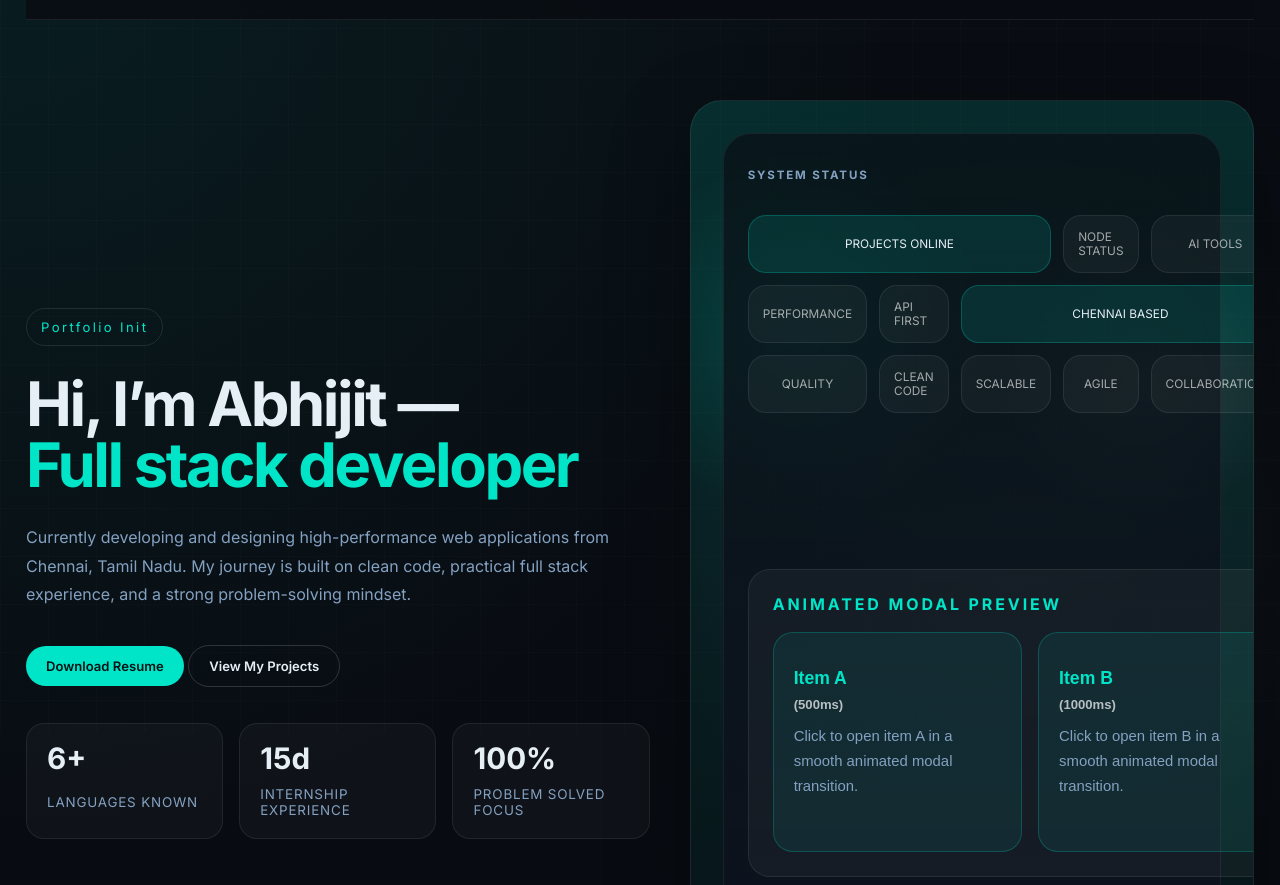
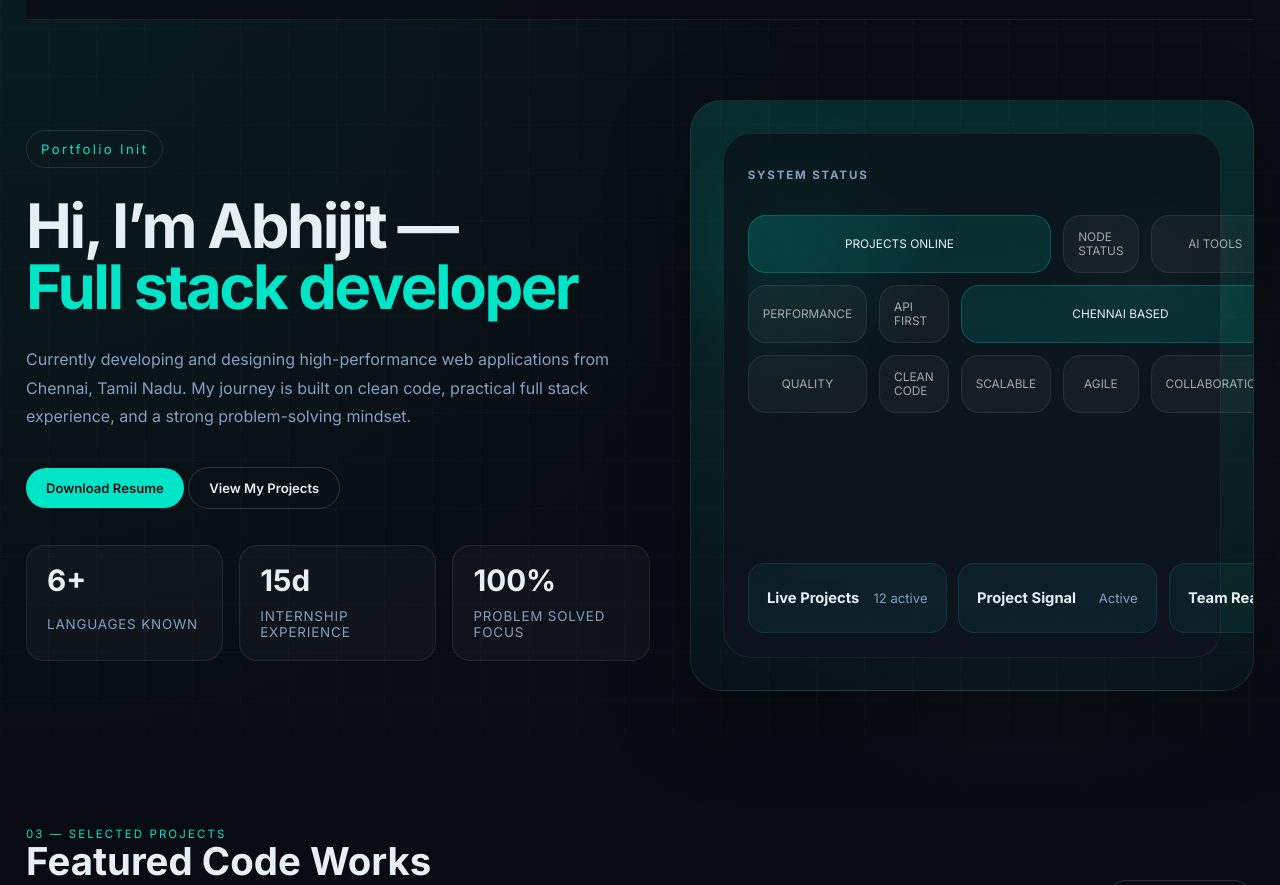
Before and after one commit to vabhijit516-bot/code-neptune, a website: page src/home.html in a window 1280 px wide. Shown: the part 67-952 px from the top of the page. Drawn offline with nearby package versions, Linux system fonts and the light colour scheme.

Commit message:
Update home.html

```diff
--- a/src/home.html
+++ b/src/home.html
@@ -20,6 +20,11 @@
             --muted: #84a1c1;
             --accent: #00e5c8;
             --accent-soft: rgba(0, 229, 200, 0.18);
+            --hex-current-1: #0ee0c8;
+            --hex-current-3: #066d62;
+            --hex-red-1: #ff5c7c;
+            --hex-citrus-1: #00e5c8;
+            --hex-green-1: #5cffb5;
             --border: rgba(255, 255, 255, 0.08);
             --radius: 18px;
             --radius-sm: 10px;
@@ -258,146 +263,6 @@
             pointer-events: none;
         }
 
-        .layout-demo {
-            margin-top: 28px;
-            border: 1px solid rgba(255, 255, 255, 0.08);
-            border-radius: 22px;
-            background: rgba(255, 255, 255, 0.04);
-            padding: 24px;
-        }
-
-        .layout-demo-panel {
-            display: grid;
-            gap: 18px;
-        }
-
-        .layout-demo-title {
-            font-size: 1rem;
-            font-weight: 700;
-            letter-spacing: 0.18em;
-            text-transform: uppercase;
-            color: var(--accent);
-        }
-
-        .layout-grid {
-            display: grid;
-            grid-template-columns: repeat(3, minmax(0, 1fr));
-            gap: 16px;
-        }
-
-        #layout-usage-animate-modal-dialog .item {
-            cursor: pointer;
-            min-height: 220px;
-            padding: 20px;
-            border-radius: 20px;
-            border: 1px solid rgba(0, 229, 200, 0.22);
-            background: rgba(0, 229, 200, 0.08);
-            color: var(--accent);
-            transition: transform 0.2s ease, border-color 0.2s ease, box-shadow 0.2s ease;
-            display: flex;
-            flex-direction: column;
-            align-items: flex-start;
-            justify-content: flex-start;
-            text-align: left;
-        }
-
-        #layout-usage-animate-modal-dialog .item:hover {
-            transform: translateY(-2px);
-            box-shadow: 0 18px 40px rgba(0, 0, 0, 0.22);
-        }
-
-        #layout-usage-animate-modal-dialog .item h2 {
-            font-size: 1.1rem;
-            margin-bottom: 8px;
-        }
-
-        #layout-usage-animate-modal-dialog .item h3 {
-            margin: 0 0 12px;
-            color: rgba(255, 255, 255, 0.7);
-            font-size: 0.82rem;
-        }
-
-        #layout-usage-animate-modal-dialog .item p {
-            margin: 0;
-            color: var(--muted);
-            font-size: 0.93rem;
-            line-height: 1.7;
-        }
-
-        #layout-dialog {
-            --overlay-alpha: 100%;
-            overflow: hidden;
-            display: flex;
-            align-items: center;
-            justify-content: center;
-            position: fixed;
-            z-index: 1000;
-            top: 0;
-            left: 0;
-            width: 100vw;
-            height: 100dvh;
-            max-width: 100%;
-            max-height: 100%;
-            border: none;
-            background: transparent;
-            pointer-events: none;
-            background-color: color-mix(in srgb, rgba(0, 0, 0, 0.85), transparent var(--overlay-alpha));
-        }
-
-        #layout-dialog[open] {
-            --overlay-alpha: 40%;
-            pointer-events: auto;
-        }
-
-        #layout-dialog::backdrop {
-            background: transparent;
-        }
-
-        #layout-dialog .item {
-            position: relative;
-            visibility: hidden;
-            display: flex;
-            flex-direction: column;
-            align-items: flex-start;
-            justify-content: flex-start;
-            text-align: left;
-            width: 22rem;
-            height: 14.5rem;
-            padding: 2rem;
-            border-radius: 1rem;
-            border: 1px solid rgba(0, 229, 200, 0.35);
-            font-size: 1rem;
-            color: var(--accent);
-            background-color: rgba(0, 229, 200, 0.08);
-        }
-
-        #layout-dialog[open] .item {
-            visibility: visible;
-        }
-
-        #layout-dialog .item h2 {
-            font-size: 1.9rem;
-            margin-bottom: 1rem;
-            will-change: font-size;
-            text-wrap: nowrap;
-        }
-
-        #layout-dialog .item h3 {
-            position: absolute;
-            top: 2.9rem;
-            right: 2rem;
-        }
-
-        #layout-dialog .item p {
-            padding-top: 1rem;
-            border-top: 1px solid currentColor;
-            margin: 0;
-        }
-
-        #layout-dialog[open] .item p {
-            display: block;
-        }
-
         .hero-visual .visual-panel {
             position: relative;
             z-index: 1;
@@ -437,12 +302,33 @@
         }
 
         .hero-screen {
+            position: relative;
+            overflow: visible;
+            transform-style: preserve-3d;
             flex: 1;
             display: grid;
             grid-template-columns: repeat(8, 1fr);
             grid-template-rows: repeat(6, minmax(24px, auto));
             gap: 12px;
             margin-top: 4px;
+            transition: transform 0.3s ease;
+        }
+
+        .hero-screen>.hero-tile {
+            position: relative;
+            z-index: 1;
+        }
+
+        .full-container {
+            position: absolute;
+            inset: 0;
+            z-index: 0;
+            width: 100%;
+            height: 100%;
+            pointer-events: none;
+            border-radius: 18px;
+            overflow: hidden;
+            background: radial-gradient(circle at top left, rgba(0, 229, 200, 0.08), transparent 24%);
         }
 
         .hero-tile {
@@ -480,6 +366,8 @@
             border-radius: 16px;
             padding: 14px 18px;
             min-height: 70px;
+            transform-origin: center center;
+            will-change: transform;
         }
 
         .status-chip strong {
@@ -490,6 +378,11 @@
         .status-chip span {
             font-size: 0.82rem;
             color: var(--muted);
+        }
+
+        .square {
+            transform-origin: center center;
+            will-change: transform;
         }
 
         .section {
@@ -749,6 +642,7 @@
                                 LIVE</span>
                         </div>
                         <div class="hero-screen">
+                            <div class="full-container"></div>
                             <div class="hero-tile highlight">PROJECTS ONLINE</div>
                             <div class="hero-tile">NODE STATUS</div>
                             <div class="hero-tile">AI TOOLS</div>
@@ -768,42 +662,20 @@
                             <div class="hero-tile">COLLABORATION</div>
                             <div class="hero-tile">FUTURE READY</div>
                         </div>
-                        <div class="layout-demo" id="layout-usage-animate-modal-dialog">
-                            <div class="layout-demo-panel">
-                                <div class="layout-demo-title">Animated modal preview</div>
-                                <div class="layout-grid">
-                                    <button data-layout-id="A" data-duration="500" class="button item col">
-                                        <h2 data-layout-id="A-title">Item A</h2>
-                                        <h3 data-layout-id="A-duration">(500ms)</h3>
-                                        <p>Click to open item A in a smooth animated modal transition.</p>
-                                    </button>
-                                    <button data-layout-id="B" data-duration="1000" class="button item col">
-                                        <h2 data-layout-id="B-title">Item B</h2>
-                                        <h3 data-layout-id="B-duration">(1000ms)</h3>
-                                        <p>Click to open item B in a smooth animated modal transition.</p>
-                                    </button>
-                                    <button data-layout-id="C" data-duration="2000" class="button item col">
-                                        <h2 data-layout-id="C-title">Item C</h2>
-                                        <h3 data-layout-id="C-duration">(2000ms)</h3>
-                                        <p>Click to open item C in a smooth animated modal transition.</p>
-                                    </button>
-                                </div>
-                            </div>
-                        </div>
                         <div class="hero-footer">
-                            <div class="status-chip">
+                            <div class="status-chip square">
                                 <strong>Live Projects</strong>
                                 <span>12 active</span>
                             </div>
-                            <div class="status-chip">
+                            <div class="status-chip square">
                                 <strong>Project Signal</strong>
                                 <span>Active</span>
                             </div>
-                            <div class="status-chip">
+                            <div class="status-chip square">
                                 <strong>Team Ready</strong>
                                 <span>Available</span>
                             </div>
-                            <div class="status-chip">
+                            <div class="status-chip square">
                                 <strong>Resolved</strong>
                                 <span>100%</span>
                             </div>
@@ -970,53 +842,8 @@
             });
         })();
     </script>
-    <script type="module">
-        import { createLayout, utils } from 'https://cdn.jsdelivr.net/npm/animejs@4.0.0/lib/anime.es.js';
-
-        const buttons = utils.$('#layout-usage-animate-modal-dialog button');
-
-        const $dialog = document.createElement('dialog');
-        $dialog.id = 'layout-dialog';
-        document.body.appendChild($dialog);
-
-        const modalLayout = createLayout($dialog, {
-            children: ['.item', 'h2', 'h3', 'p'],
-            properties: ['--overlay-alpha'],
-        });
-
-        const closeModal = () => {
-            let $item;
-            modalLayout.update(({ root }) => {
-                $dialog.close();
-                $item = Array.from(buttons).find(item => item.classList.contains('is-open'));
-                if ($item) {
-                    $item.classList.remove('is-open');
-                    $item.focus();
-                }
-            });
-        };
-
-        const openModal = e => {
-            const $target = e.currentTarget;
-            const $item = $target.closest('.item');
-            const $clone = $item.cloneNode(true);
-            $dialog.innerHTML = '';
-            $dialog.appendChild($clone);
-            modalLayout.update(() => {
-                $dialog.showModal();
-                $item.classList.add('is-open');
-            }, {
-                duration: Number($item.dataset.duration) || 600,
-            });
-        };
-
-        buttons.forEach($button => $button.addEventListener('click', openModal));
-        $dialog.addEventListener('cancel', event => {
-            event.preventDefault();
-            closeModal();
-        });
-        $dialog.addEventListener('click', closeModal);
-    </script>
-</body>
+    <script src="https://cdn.jsdelivr.net/npm/three@0.152.2/build/three.min.js"></script>
+    <script src="https://cdn.jsdelivr.net/npm/animejs@3.2.1/lib/anime.min.js"></script>
+    <script src="hero-animation.js"></script>
 
 </html>
```
